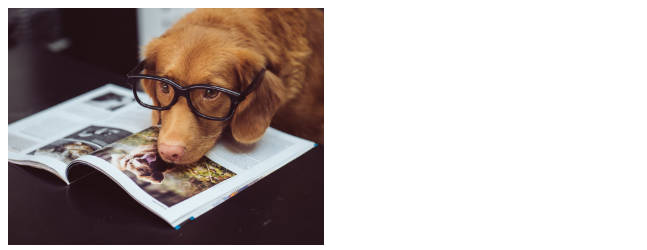
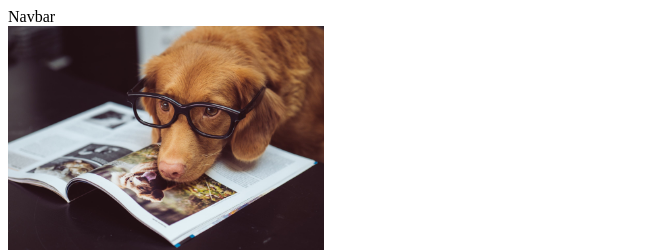
Before and after one commit to eder-pongeti/SEO, a plain HTML site: page index.html in a window 1280 px wide. Shown: the top 250 px of the page, without its empty margins (0-647 px from the left). Drawn offline with Linux system fonts and the light colour scheme.

Commit message:
Add - Navbar

```diff
--- a/index.html
+++ b/index.html
@@ -23,6 +23,7 @@
     <!--https://johndoesblos.com/blog/dogs-->
     <!--https://johndoesblos.com/blog/birds  --sua URL tem que ser legível, tanto para humanos quanto para search engines-->
     <!--OPTIMIZED IMAGE WITH AN ALT TAG-->
+    <nav>Navbar</nav>
 
     <img src="img/dog1-min.jpg" alt="Two Dogs Plaing" width="25%"><br>
     <a href="http://google.com" title="Google">Google</a>
```
